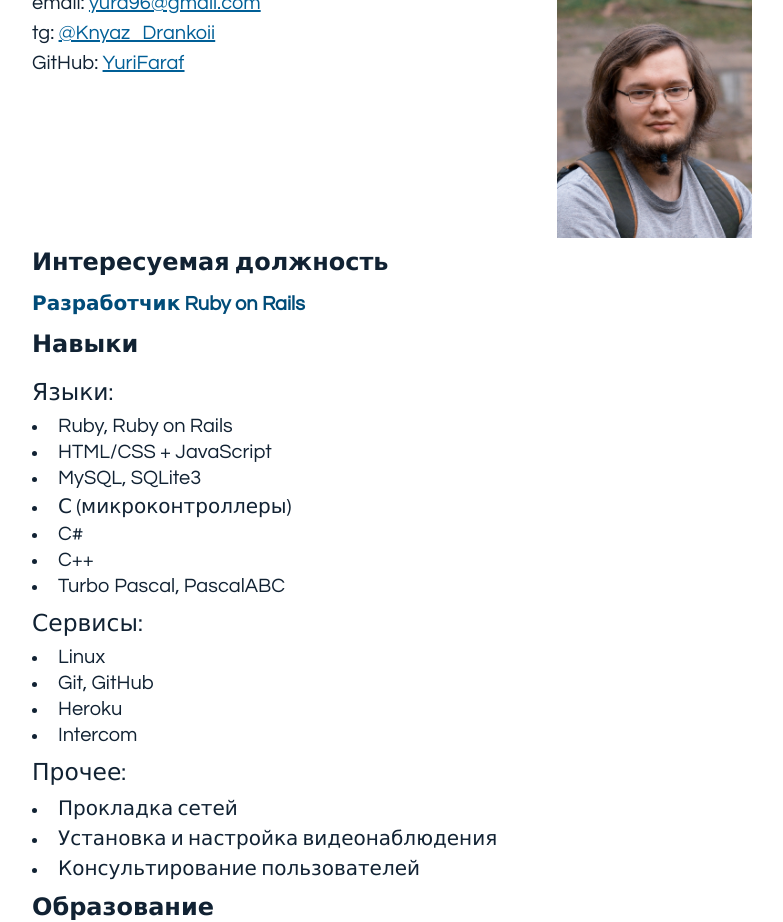
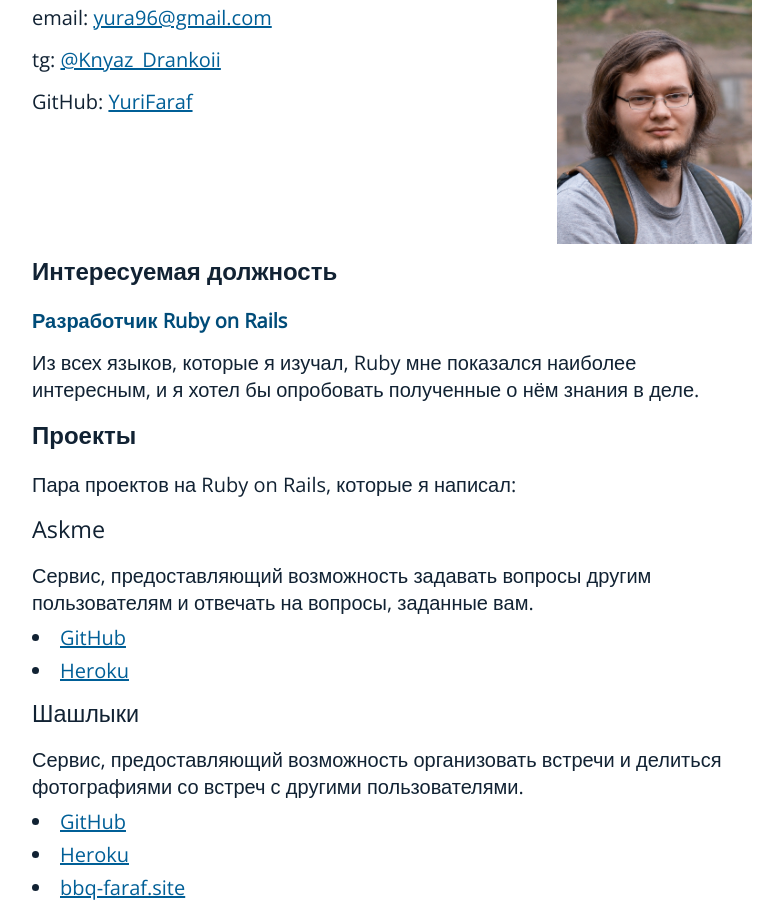
Before and after one commit to YuriFaraf/cv, a plain HTML site: page index.html in a window 1280 px wide. Shown: the part 82-1004 px from the top of the page, without its empty margins (248-1031 px from the left). Drawn offline with nearby package versions, Linux system fonts and the light colour scheme.

Commit message:
style fix3 & info update

```diff
--- a/css/style.css
+++ b/css/style.css
@@ -8,7 +8,7 @@ html {
 }
 
 body {
-  font-family: Century Gothic, Lucida Sans, Arial, Tahoma, sans-serif;
+  font-family: 'Open Sans', sans-serif;
   font-size: 20px;
   color: #112233;
   max-width: 720px;
@@ -23,7 +23,7 @@ strong {
 }
 
 p {
-  padding-top: 5px;
+  padding-top: 10px;
   padding-bottom: 5px;
 }
 
--- a/index.html
+++ b/index.html
@@ -3,6 +3,7 @@
   <head>
     <meta charset="UTF-8">
     <title>cv — Юрий Фарафонов</title>
+    <link rel="stylesheet" href="https://fonts.googleapis.com/css2?family=Open+Sans:wght@300&display=swap">
     <link rel="stylesheet" href="css/style.css">
   </head>
   <body>
@@ -10,13 +11,30 @@
       <h1 class="title">Юрий Фарафонов</h1>
       <div class="contacts">
         <img class="photo" src="photo.jpg" alt="[Photo]">
-        <p>email:&nbsp;<a class="link" href="mailto:yura96@gmail.com">yura96@gmail.com</a></p>
-        <p>tg:&nbsp;<a class="link" href="https://t.me/Knyaz_Drankoii" target="_blank">@Knyaz_Drankoii</a></p>
-        <p>GitHub:&nbsp;<a class="link" href="https://github.com/YuriFaraf" target="_blank">YuriFaraf</a></p>
+        <p>email: <a class="link" href="mailto:yura96@gmail.com">yura96@gmail.com</a></p>
+        <p>tg: <a class="link" href="https://t.me/Knyaz_Drankoii" target="_blank">@Knyaz_Drankoii</a></p>
+        <p>GitHub: <a class="link" href="https://github.com/YuriFaraf" target="_blank">YuriFaraf</a></p>
       </div>
 
       <h2 class="small-title">Интересуемая должность</h2>
       <p><strong>Разработчик Ruby on Rails</strong></p>
+      <p>Из всех языков, которые я изучал, Ruby мне показался наиболее интересным, и я хотел бы опробовать полученные о нём знания в деле.</p>
+
+      <h2 class="small-title">Проекты</h2>
+      <p>Пара проектов на Ruby on Rails, которые я написал:</p>
+      <h3 class="skills">Askme</h3>
+      <p>Сервис, предоставляющий возможность задавать вопросы другим пользователям и отвечать на вопросы, заданные вам.</p>
+      <ul class="list">
+        <li><a class="link" href="https://github.com/YuriFaraf/askme" target="_blank">GitHub</a></li>
+        <li><a class="link" href="https://askme-yurifaraf.herokuapp.com/" target="_blank">Heroku</a></li>
+      </ul>
+      <h3 class="skills">Шашлыки</h3>
+      <p>Сервис, предоставляющий возможность организовать встречи и делиться фотографиями со встреч с другими пользователями.</p>
+      <ul class="list">
+        <li><a class="link" href="https://github.com/YuriFaraf/bbq" target="_blank">GitHub</a></li>
+        <li><a class="link" href="https://bbq-yurifaraf.herokuapp.com" target="_blank">Heroku</a></li>
+        <li><a class="link" href="http://bbq-faraf.site/" target="_blank">bbq-faraf.site</a></li>
+      </ul>
 
       <h2 class="small-title">Навыки</h2>
       <h3 class="skills">Языки:</h3>
@@ -24,6 +42,7 @@
         <li>Ruby, Ruby on Rails</li>
         <li>HTML/CSS + JavaScript</li>
         <li>MySQL, SQLite3</li>
+        <li>Макросы на <a class="link" href="https://roll20.net/" target="_blank">roll20</a></li>
         <li>С (микроконтроллеры)</li>
         <li>C#</li>
         <li>C++</li>
@@ -44,8 +63,10 @@
       </ul>
 
       <h2 class="small-title">Образование</h2>
-      <p>ПНИПУ, Электротехнический факультет</p>
+      <h4>ПНИПУ, Электротехнический факультет</h4>
       <p>Автоматизированные системы управления — неоконченное высшее 2014-2017</p>
+      <h4><a class="link" href="https://goodprogrammer.ru/" target="_blank">Хороший программист</a></h4>
+      <p>Курс Ruby on Rails 2020</p>
 
       <h2 class="small-title">Языки</h2>
       <ul class="list">
```
